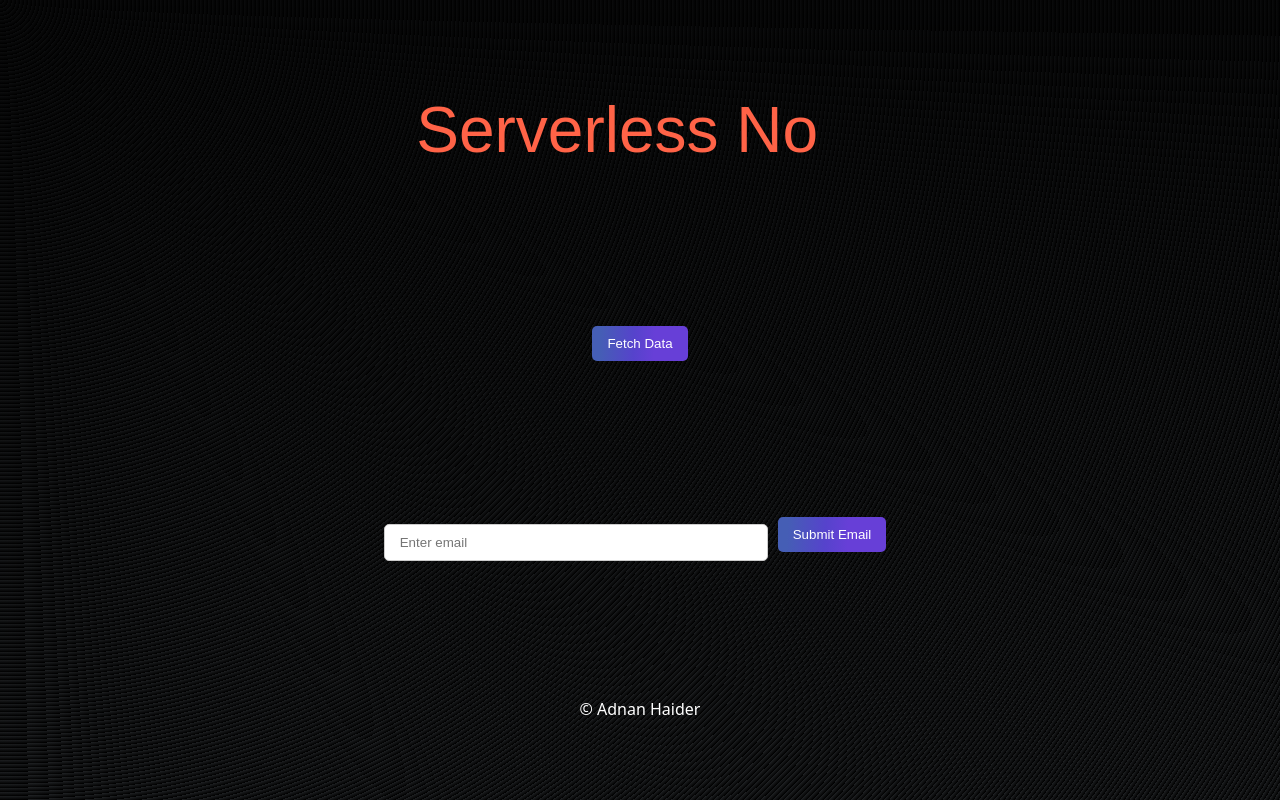
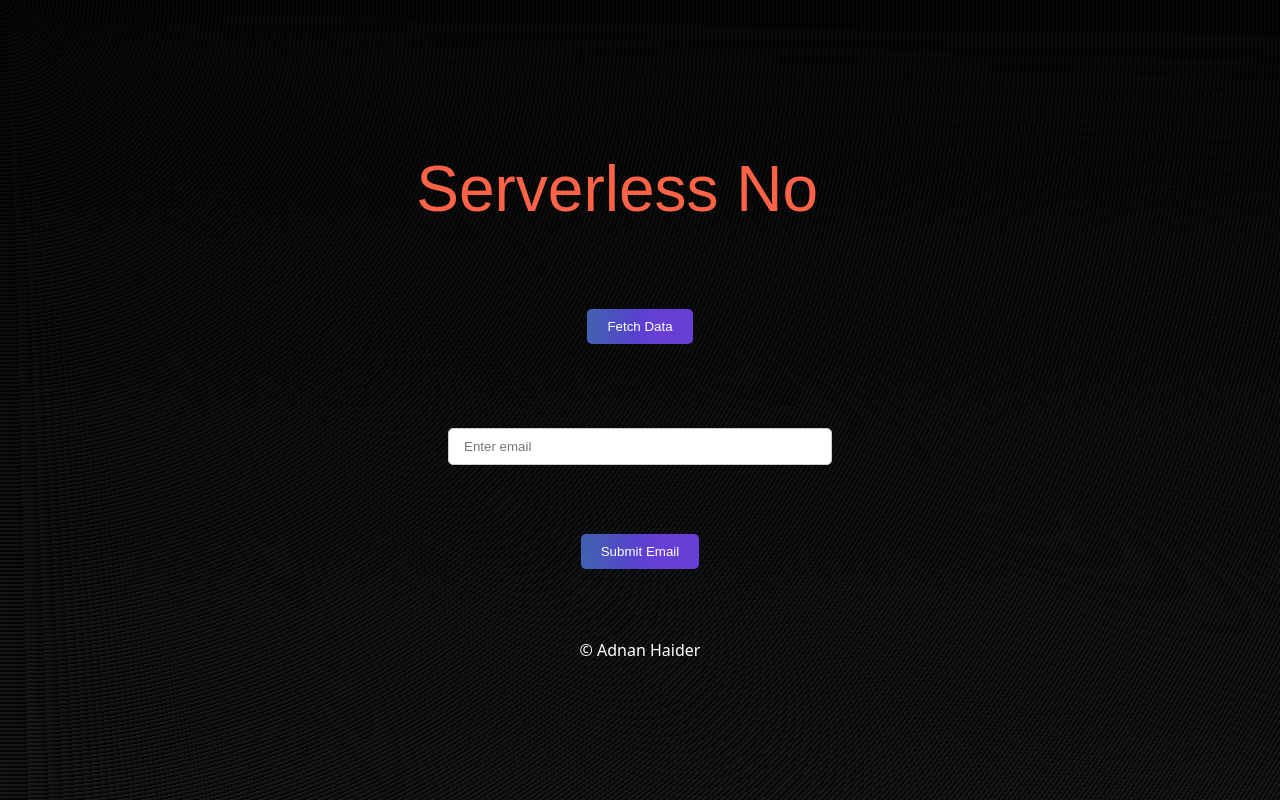
Before and after one commit to adusrk/serverless-nextjs, a Next.js app: page / in a window 1280 px wide. Built offline with nearby package versions, Linux system fonts and the light colour scheme; a web font is replaced by a local one.

Commit message:
ui update

```diff
--- a/src/app/page.module.css
+++ b/src/app/page.module.css
@@ -1,7 +1,7 @@
 .main {
   display: flex;
   flex-direction: column;
-  justify-content: space-between;
+  justify-content: space-evenly;
   align-items: center;
   padding: 5rem;
   min-height: 100vh;
@@ -26,7 +26,7 @@
   box-shadow: 0 0 8px rgba(0, 123, 255, 0.2); /* Subtle shadow for depth */
 }
 .btn {
-  padding: 10px 15px;
+  padding: 10px 20px;
   background-image: linear-gradient(92.88deg, #455EB5 9.16%, #5643CC 43.89%, #673FD7 64.72%);
   color: white;
   border: none;
@@ -42,9 +42,10 @@
 }
 .x{
   width: 95vw;
-  display: flex;
+  display:contents;
   justify-content: center;
   align-items: center;
+  height: 100px;
 }
 @media (max-width: 768px) {
   .main {
@@ -60,6 +61,7 @@
   }
 
   .x {
+    display: flex;
     flex-direction: column;
   }
 }
```
